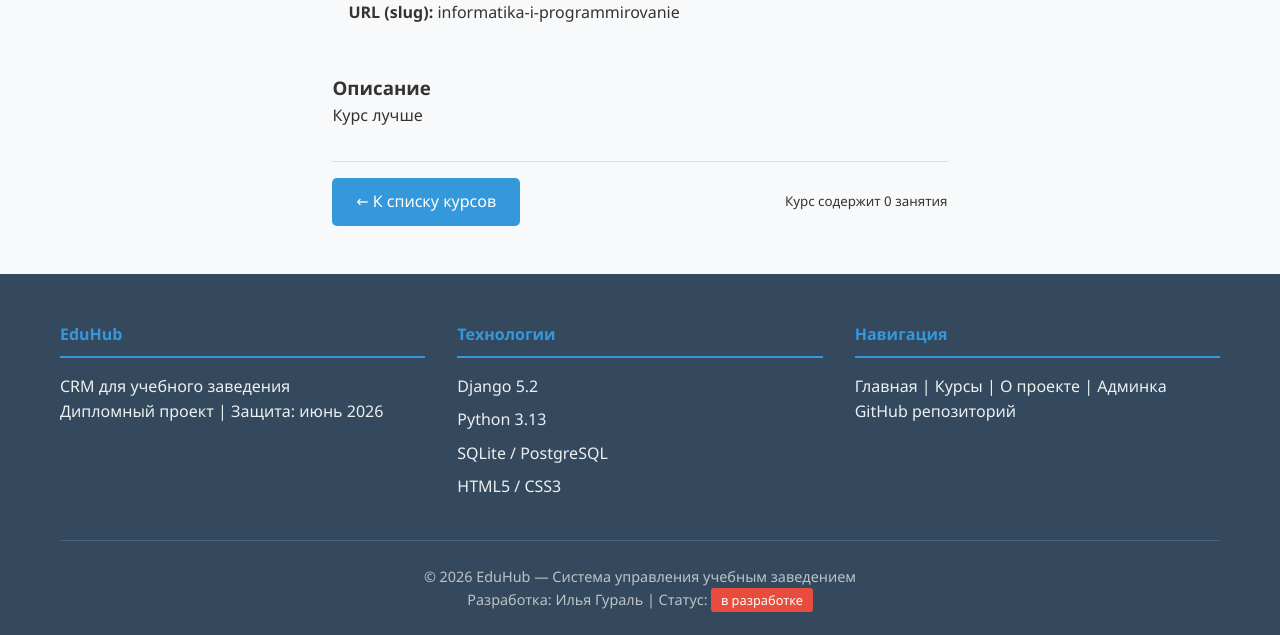
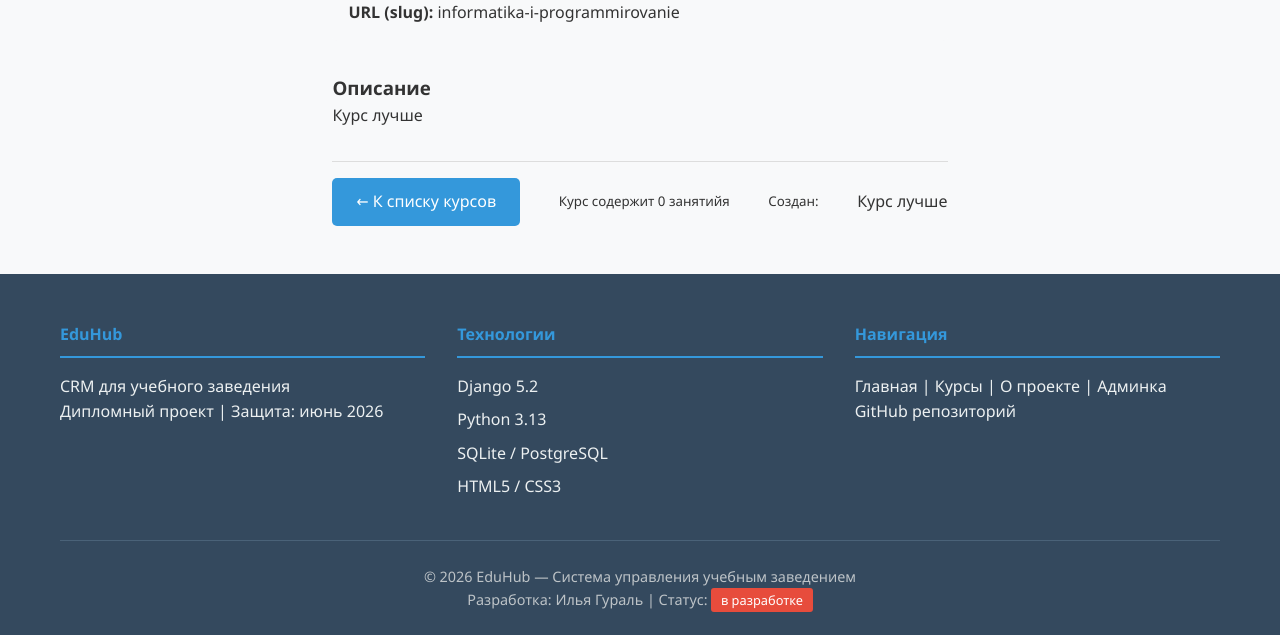
Before and after one commit to ilaygural/edu_hub_diploma, a Django app: a page that uses templates/includes/header.html in a window 1280 px wide. Shown: the part 187-822 px from the top of the page. Run offline with Django 5.2, Linux system fonts and the light colour scheme; data comes from the database, SQL or seed files in the repository.

Commit message:
feat: add date and description in course

```diff
--- a/templates/core/course_detail.html
+++ b/templates/core/course_detail.html
@@ -25,6 +25,14 @@
     <div class="actions">
         <a href="{% url 'courses' %}" class="btn">← К списку курсов</a>
         <!-- pluralize для потенциального количества занятий -->
-    <small>Курс содержит {{ 0|default:"0" }} заняти{{ 0|pluralize:"е,я" }}</small>
+        <small>Курс содержит {{ 0|default:"0" }} занятий{{ 0|pluralize:"е,я" }}</small>
+
+        <!-- Форматирование даты -->
+        <small class="text-muted">
+            Создан: {{ course.created_at|date:"d E Y" }} <!-- Выведет "29 января 2026" -->
+        </small>
+
+        <!-- Обрезка текста -->
+        <p>{{ course.description|truncatechars:150 }}</p> <!-- Обрежет описание до 150 символов -->
     </div>
 {% endblock %}
--- a/templates/core/includes/sidebar.html
+++ b/templates/core/includes/sidebar.html
@@ -11,7 +11,7 @@
         {% for course in popular_courses %}
         <li>
             <a href="{% url 'course_by_slug' course.slug %}">
-                {{ course.title|truncatewords:4 }}
+                {{ course.title|truncatewords:10}}
             </a>
         </li>
         {% empty %}
--- a/templates/includes/header.html
+++ b/templates/includes/header.html
@@ -1,3 +1,4 @@
+{% load core_tags %}
 <header>
     <div class="container">
         <div class="header-content">
```
Lines whose indentation alone changed are shown as unchanged.
